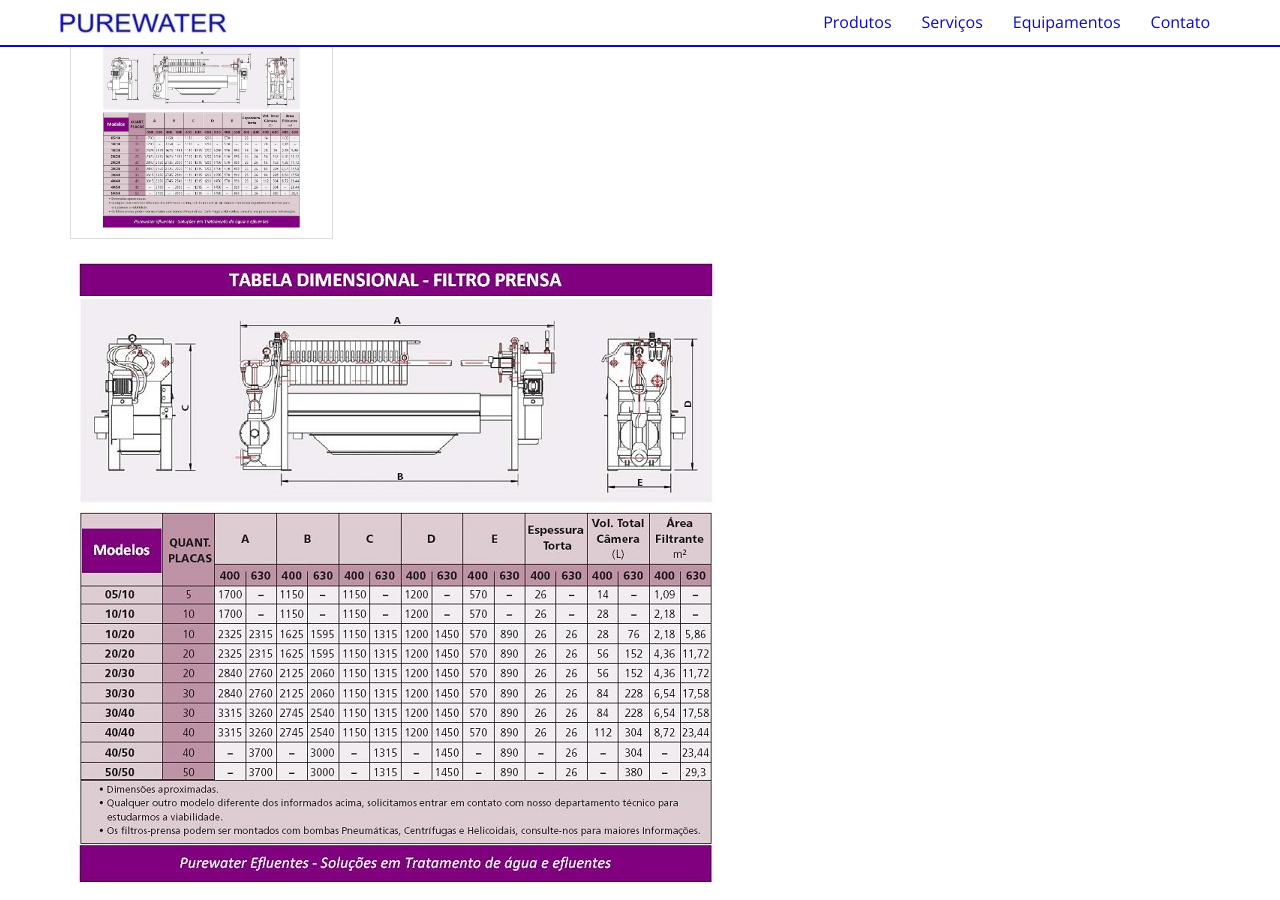
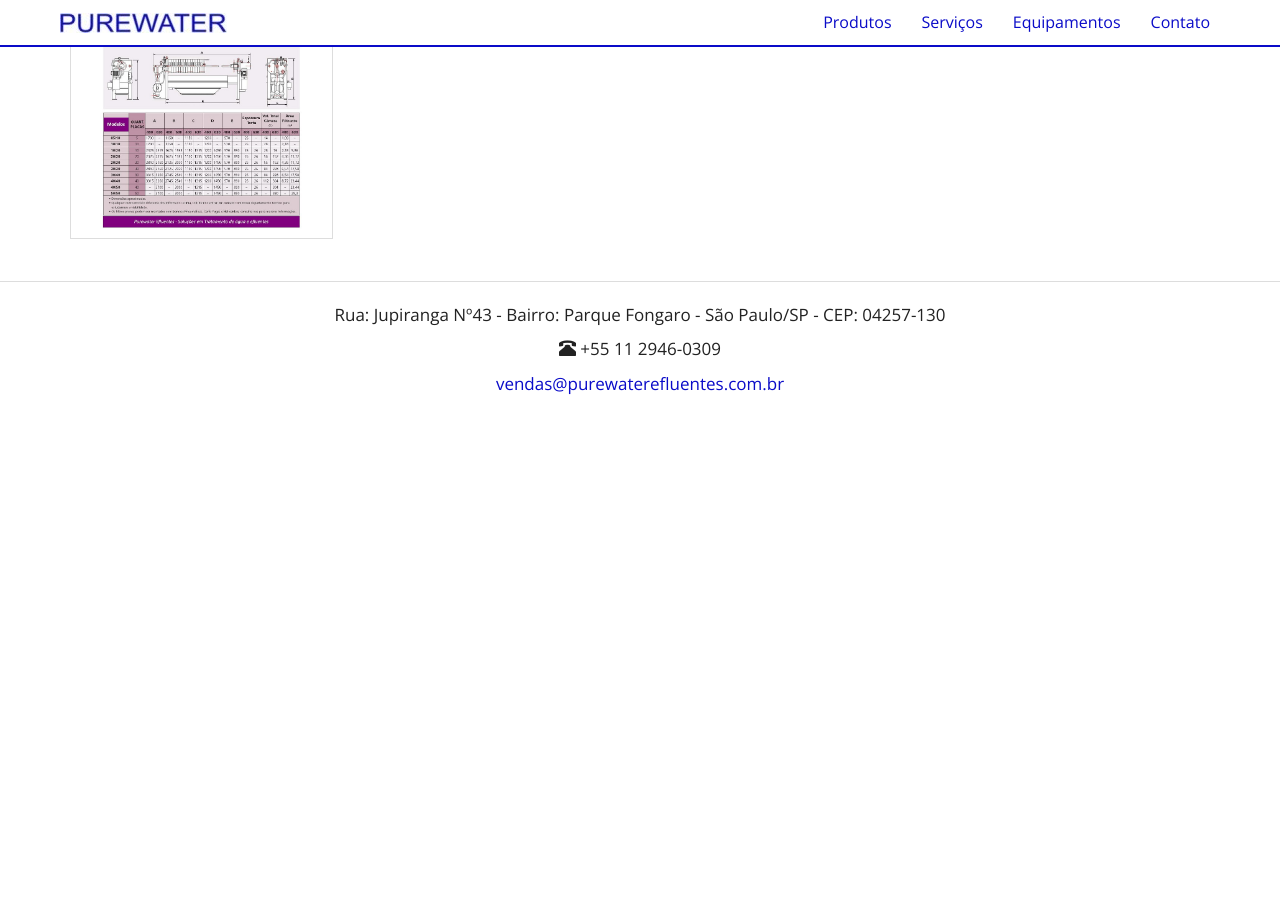
Before and after one commit to purewaterefluentes/purewaterefluentes.github.io, a Jekyll site: the page built from equipamentos/filtro-prensa.md, in a window 1280 px wide and 900 px high, scrolled down 943 px. Built offline with Jekyll 4.4.1, drawn with Linux system fonts in a browser that asks for light colours; nearby versions of some CDN libraries; library files that are not in the unit come from our copies; after the commit the page ends 1349 px from its top, so only the background shows below that.

Commit message:
Update filtro-prensa.md

```diff
--- a/equipamentos/filtro-prensa.md
+++ b/equipamentos/filtro-prensa.md
@@ -29,6 +29,3 @@ Com grande capacidade de filtragem e ótimos resultados na desidratação, poden
 - Comercializamos acessório de filtro prensa, tais como: Bomba Diafragma, Lonas de filtragem
 
 {% include purewater/equipamentos/Tabela-Dimensional-Filtro-Prensa.html %}
-
-
-<img src="../../website/images/Tabela dimensional filtro prensa.JPG" alt="Tabela de Medidas - Filtro Prensa">
```
